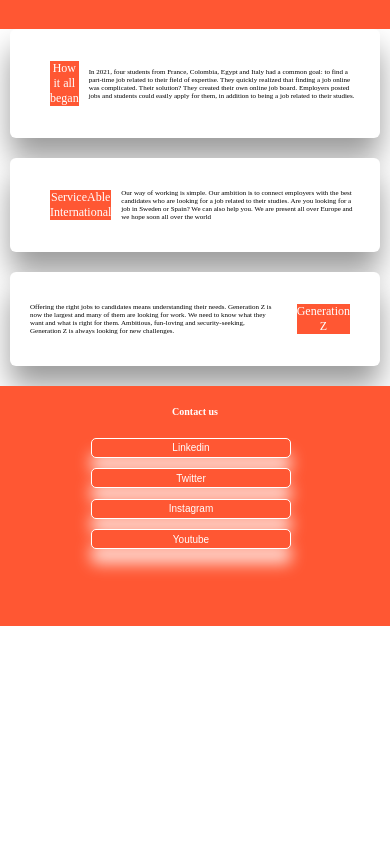
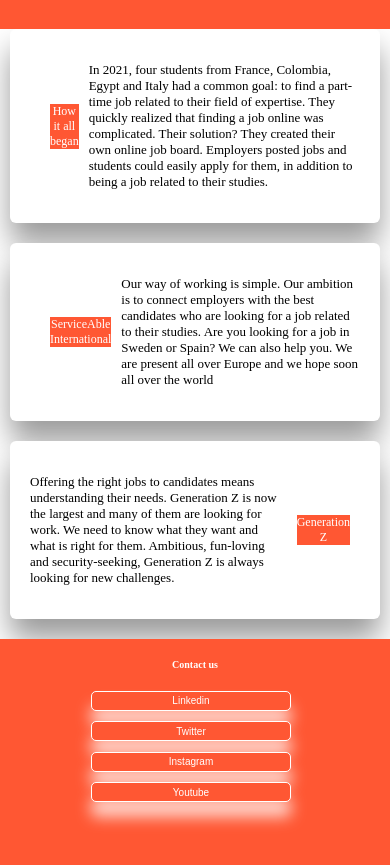
Before and after one commit to 02-K/ServiceAble, a plain HTML site: page index.html in a window 390 px wide. Shown: the part 71-936 px from the top of the page. Before the commit the page ends 844 px from the top, so only its background shows below. Drawn offline with Linux system fonts and the light colour scheme.

Commit message:
Add files via upload

```diff
--- a/css/style.css
+++ b/css/style.css
@@ -20,7 +20,7 @@ body {
 }
 p{
   color: black;
-  font-size: 1rem;
+  font-size: 13px;
 }
 nav {
   position: fixed;
@@ -268,7 +268,7 @@ nav .icon-burger .line {
 
     @media (max-width: 400px) {
 .sizepp{
-    font-size: 7px;
+    font-size: 13px;
   }
 }
 
```
